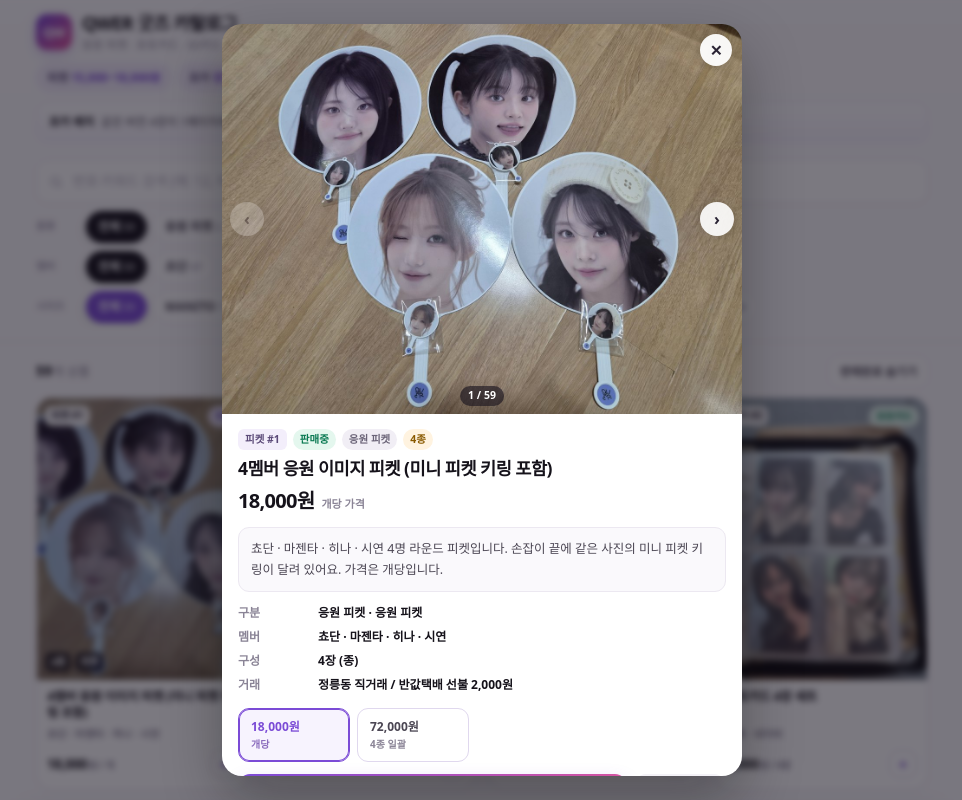
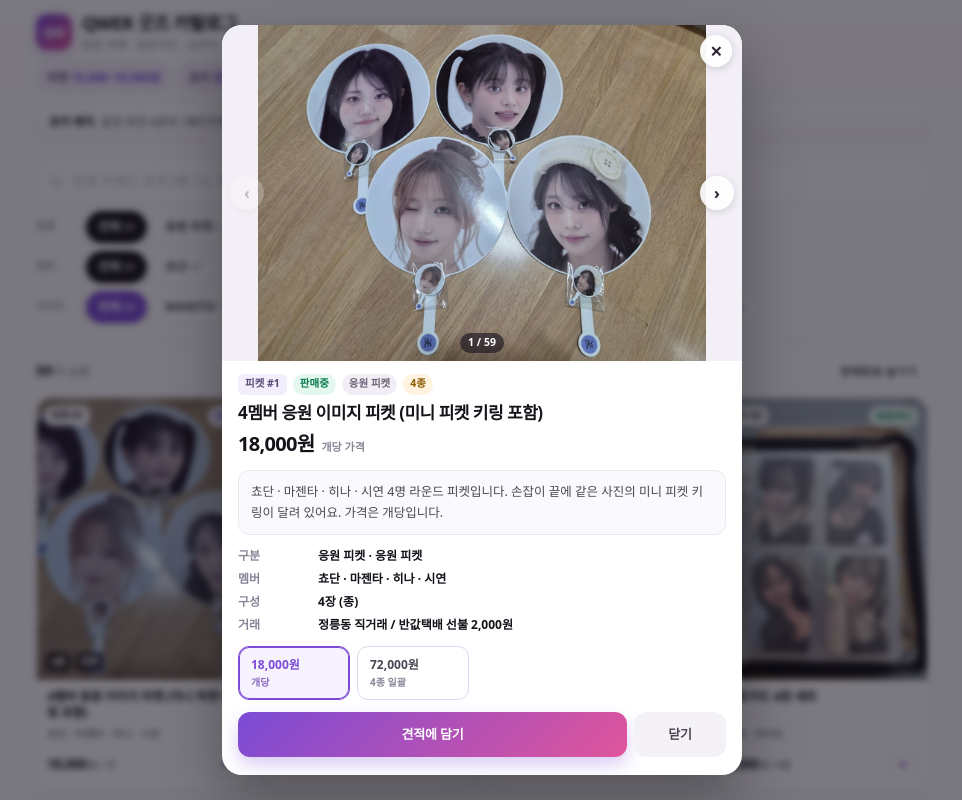
Before and after one commit to rlatjsxo1997-collab/qwer-goods, a plain HTML site: page index.html in a window 1280 px wide. Both pictures are taken after a click on the element 300 px from the left and 593 px from the top of the page. Shown: the top 800 px of the page, without its empty margins (158-1120 px from the left). Drawn offline with Linux system fonts and the light colour scheme.

Commit message:
모달 높이·태그 중복 정리

```diff
--- a/index.html
+++ b/index.html
@@ -151,7 +151,7 @@
   @media(min-width:640px){.sheet{border-radius:20px}}
   @keyframes up{from{transform:translateY(24px);opacity:.5}to{transform:translateY(0);opacity:1}}
   .bigwrap{position:relative;background:#f2eff6}
-  .big{display:block;width:100%;max-height:56vh;object-fit:contain;background:#f2eff6}
+  .big{display:block;width:100%;max-height:42vh;object-fit:contain;background:#f2eff6}
   .close{position:absolute;right:10px;top:10px;width:32px;height:32px;border:0;border-radius:50%;
     background:rgba(255,255,255,.94);color:#2a2333;font-size:15px;font-weight:800;display:flex;
     align-items:center;justify-content:center;box-shadow:0 2px 8px rgba(0,0,0,.16);z-index:5}
@@ -162,7 +162,7 @@
   .nav[disabled]{opacity:.25}
   .pageno{position:absolute;left:50%;bottom:8px;transform:translateX(-50%);font-size:10.5px;font-weight:800;
     color:#fff;background:rgba(20,16,28,.6);border-radius:999px;padding:2px 8px}
-  .sheet .in{padding:15px 16px 20px}
+  .sheet .in{padding:13px 16px 18px}
   .kicker{display:flex;align-items:center;gap:6px;flex-wrap:wrap;margin-bottom:7px}
   .kicker .no{font-size:10.5px;font-weight:800;color:#5b4a78;background:#f3eefb;border-radius:6px;padding:2.5px 7px}
   .kicker .st{font-size:10.5px;font-weight:800;border-radius:999px;padding:2.5px 7px;background:var(--ok-bg);color:var(--ok-fg)}
@@ -171,13 +171,13 @@
   .kicker .sg{font-size:10.5px;font-weight:800;border-radius:999px;padding:2.5px 7px;background:#f1eef5;color:#6b6478}
   .kicker .sg.md{background:#e6f4ec;color:#0b6a48}
   .kicker .sg.rare{background:#fff3e0;color:#8a5a00}
-  .sheet h2{font-size:17.5px;margin:0 0 6px;letter-spacing:-.5px;line-height:1.32}
+  .sheet h2{font-size:17px;margin:0 0 5px;letter-spacing:-.5px;line-height:1.3}
   .priceline{display:flex;align-items:baseline;gap:7px;margin:0 0 11px;flex-wrap:wrap}
   .priceline b{font-size:20px;font-weight:900;letter-spacing:-.7px}
   .priceline span{font-size:11px;color:var(--ink-3);font-weight:600}
   .desc{font-size:12.5px;color:var(--ink-2);line-height:1.72;background:#faf9fc;border:1px solid var(--line);
     border-radius:11px;padding:10px 12px;margin:0 0 12px}
-  .spec{display:grid;grid-template-columns:70px 1fr;gap:6px 10px;font-size:12px;margin:0 0 14px}
+  .spec{display:grid;grid-template-columns:70px 1fr;gap:5px 10px;font-size:12px;margin:0 0 12px}
   .spec dt{color:var(--ink-3);font-weight:700}
   .spec dd{margin:0;font-weight:700;color:var(--ink)}
   .opts{display:flex;gap:7px;margin:0 0 12px;flex-wrap:wrap}
@@ -435,7 +435,7 @@ function openModal(i){
         <span class="no">${g.no}</span>
         <span class="st ${sc}">${st}</span>
         <span class="sg ${g.series==='마운틴듀 콜라보'?'md':g.series==='팝업 특전'?'rare':''}">${g.series}</span>
-        ${(g.tags||[]).map(t=>`<span class="sg rare">${t}</span>`).join('')}
+        ${(g.tags||[]).filter(t=>t!==g.series).map(t=>`<span class="sg rare">${t}</span>`).join('')}
       </div>
       <h2>${g.name}</h2>
       <div class="priceline"><b>${g.set?won(g.set)+'원':won(g.unit)+'원'}</b><span>${g.set?'4장 세트 기준 · 낱장 '+won(g.unit)+'원':PRICE_NOTE[g.catkey]}</span></div>
```
